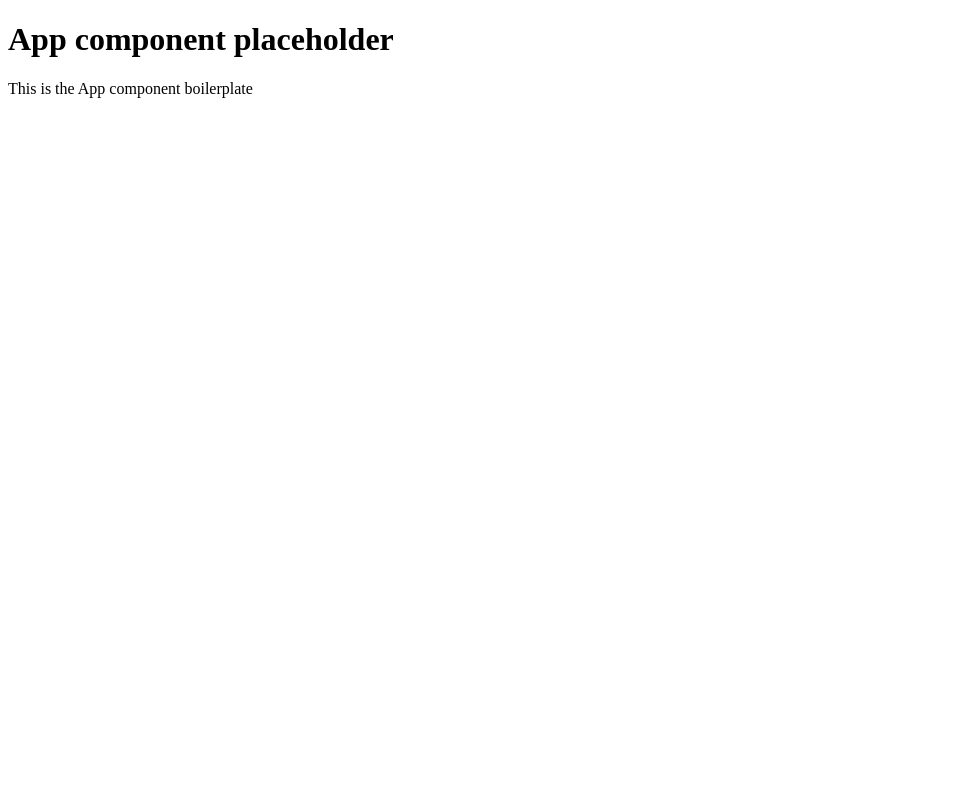
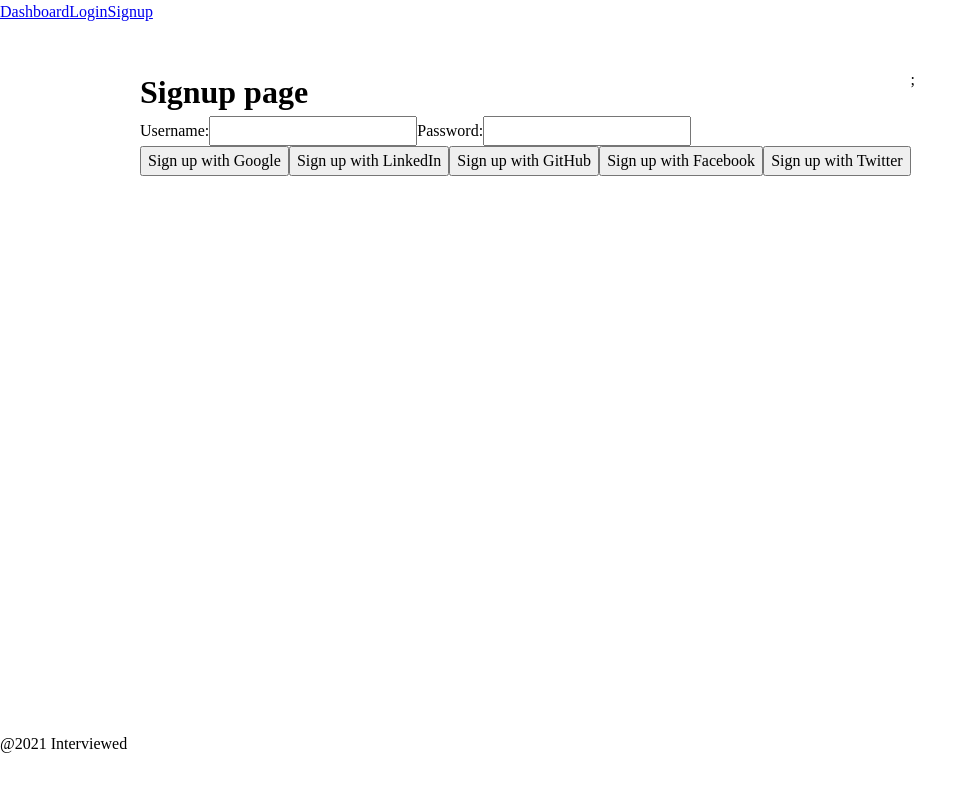
Before and after one commit to pmillspaugh/interviewed, a React app in the folder client/: page /signup in a window 1280 px wide. Shown: the top 792 px of the page, without its empty margins (0-977 px from the left). Built offline with nearby package versions, Linux system fonts and the light colour scheme.

Commit message:
set up base component structure and routing

```diff
--- a/client/src/components/App.js
+++ b/client/src/components/App.js
@@ -1,12 +1,47 @@
 import React from 'react';
+import { BrowserRouter as Router, Switch, Route } from 'react-router-dom';
+import styled from 'styled-components';
+import { GlobalStyles, CssReset } from './ui/GlobalStyles';
+import MaxWidthWrapper from './ui/MaxWidthWrapper';
+import Header from './Header';
+import Footer from './Footer';
+import Login from './Login';
+import Signup from './Signup';
+import Dashboard from './Dashboard';
 
 const App = () => {
   return (
-    <main>
-      <h1>App component placeholder</h1>
-      <p>This is the App component boilerplate</p>
-    </main>
+    <AppWrapper>
+      <Header />
+      <MaxWidthWrapper>
+        <Router>
+          <Switch>
+            <Route path='/login'>
+              <Login />;
+            </Route>
+            <Route path='/signup'>
+              <Signup />;
+            </Route>
+            <Route path='/dashboard'>
+              <Dashboard />
+            </Route>
+            <Route path='/'>
+              <Dashboard />
+            </Route>
+          </Switch>
+        </Router>
+      </MaxWidthWrapper>
+      <GlobalStyles />
+      <CssReset />
+      <Footer />
+    </AppWrapper>
   );
 };
 
+const AppWrapper = styled.div`
+  min-height: 100%;
+  display: grid;
+  grid-template-rows: 68px 1fr 68px;
+`;
+
 export default App;
--- /dev/null
+++ b/client/src/components/Dashboard.js
@@ -0,0 +1,12 @@
+import React from 'react';
+
+const Dashboard = () => {
+  return (
+    <main>
+      <h1>User dashboard</h1>
+      <p>Rows (or tiles) for each company will go here</p>
+    </main>
+  );
+};
+
+export default Dashboard;
--- /dev/null
+++ b/client/src/components/Footer.js
@@ -0,0 +1,11 @@
+import React from 'react';
+
+const Footer = () => {
+  return (
+    <section>
+      <p>@2021 Interviewed</p>
+    </section>
+  );
+};
+
+export default Footer;
--- /dev/null
+++ b/client/src/components/Header.js
@@ -0,0 +1,16 @@
+import React from 'react';
+import { BrowserRouter as Router, Link } from 'react-router-dom';
+
+const Header = () => {
+  return (
+    <Router>
+      <nav>
+        <Link to='/dashboard'>Dashboard</Link>
+        <Link to='/login'>Login</Link>
+        <Link to='/signup'>Signup</Link>
+      </nav>
+    </Router>
+  );
+};
+
+export default Header;
--- /dev/null
+++ b/client/src/components/Login.js
@@ -0,0 +1,24 @@
+import React from 'react';
+
+const Login = () => {
+  return (
+    <main>
+      <h1>Login page</h1>
+      <form action=''>
+        <label htmlFor='username'>
+          Username:
+          <input type='text' name='username' />
+        </label>
+        <label htmlFor='password'>
+          Password:
+          <input type='text' name='password' />
+        </label>
+      </form>
+      <p>
+        New user? <a href=''>Sign up</a>
+      </p>
+    </main>
+  );
+};
+
+export default Login;
--- /dev/null
+++ b/client/src/components/Signup.js
@@ -0,0 +1,26 @@
+import React from 'react';
+
+const Signup = () => {
+  return (
+    <main>
+      <h1>Signup page</h1>
+      <form action=''>
+        <label htmlFor='username'>
+          Username:
+          <input type='text' name='username' />
+        </label>
+        <label htmlFor='password'>
+          Password:
+          <input type='text' name='password' />
+        </label>
+      </form>
+      <button>Sign up with Google</button>
+      <button>Sign up with LinkedIn</button>
+      <button>Sign up with GitHub</button>
+      <button>Sign up with Facebook</button>
+      <button>Sign up with Twitter</button>
+    </main>
+  );
+};
+
+export default Signup;
```
